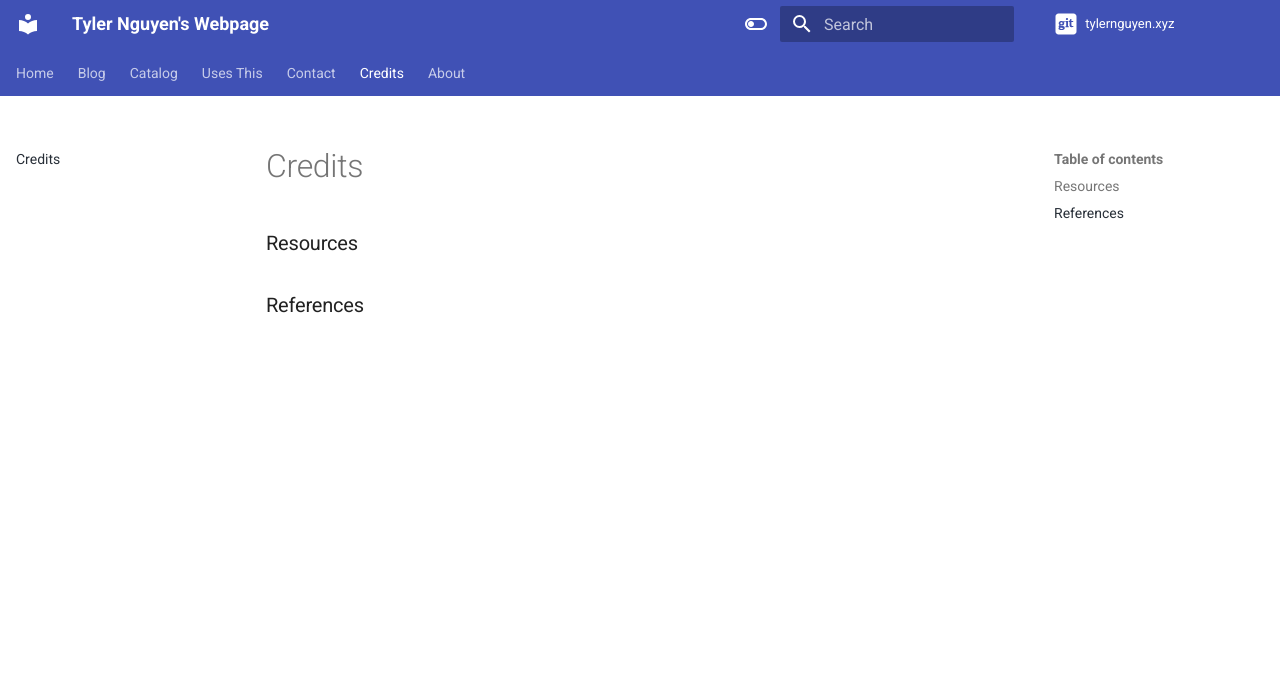
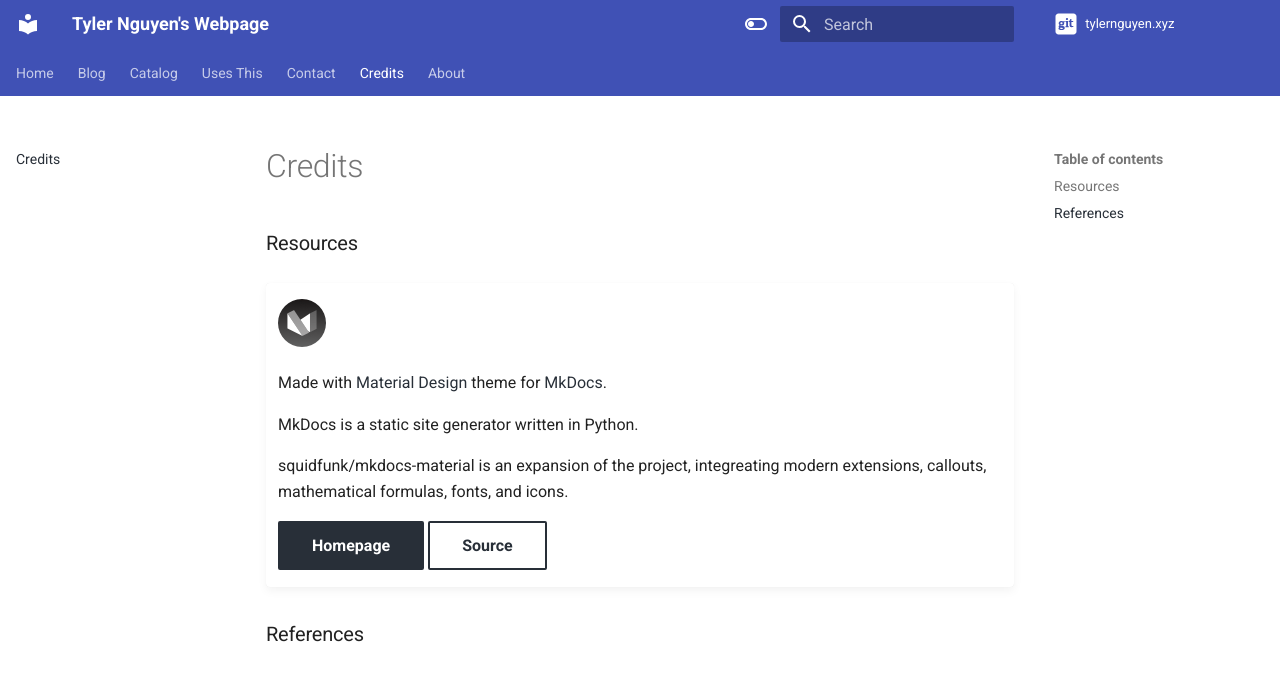
Before and after one commit to tylernguyen/tylernguyen.xyz, an MkDocs documentation site: the page built from docs/credits.md, in a window 1280 px wide. Shown: the top 681 px of the page. Built offline with MkDocs 1.6.1 and Material for MkDocs 9.7.7, drawn with Linux system fonts in a browser that asks for light colours; plug-ins that fetch from the network failed and are left out; comment, search, counter and statistics services are not loaded.

Commit message:
custom rec test

```diff
--- a/docs/credits.md
+++ b/docs/credits.md
@@ -1,3 +1,15 @@
 ### Resources
 
+!!! recommendation
+
+    ![Material for MkDocs](/assets/img/uses-this/MkDocs-Material.png)
+
+    Made with [Material Design](https://material.io/) theme for [MkDocs](https://www.mkdocs.org/).
+
+    MkDocs is a static site generator written in Python.
+
+    squidfunk/mkdocs-material is an expansion of the project, integreating modern extensions, callouts, mathematical formulas, fonts, and icons.
+
+    [Homepage](https://squidfunk.github.io/mkdocs-material/){ .md-button .md-button--primary } [Source](https://github.com/squidfunk/mkdocs-material){ .md-button }
+
 ### References
```
